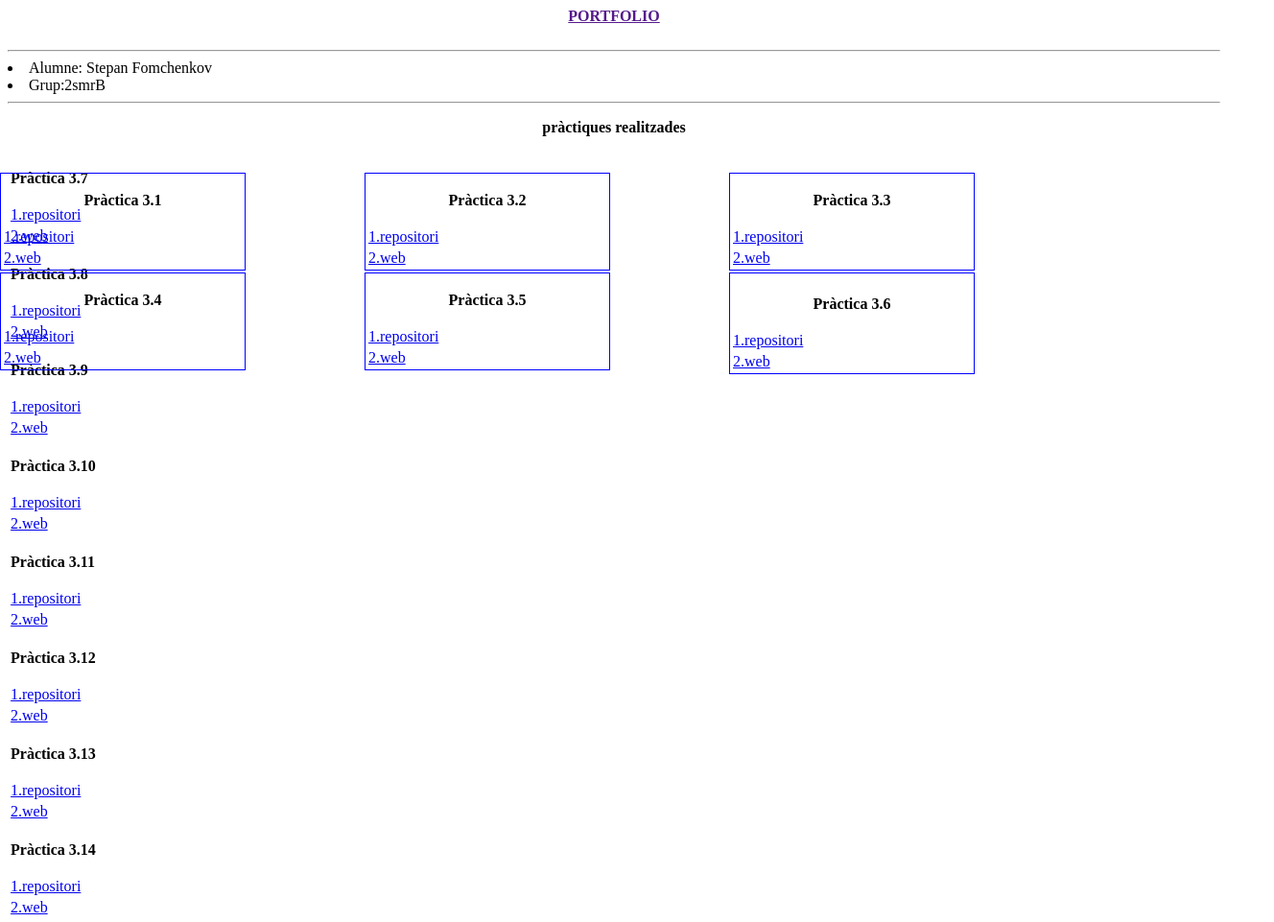
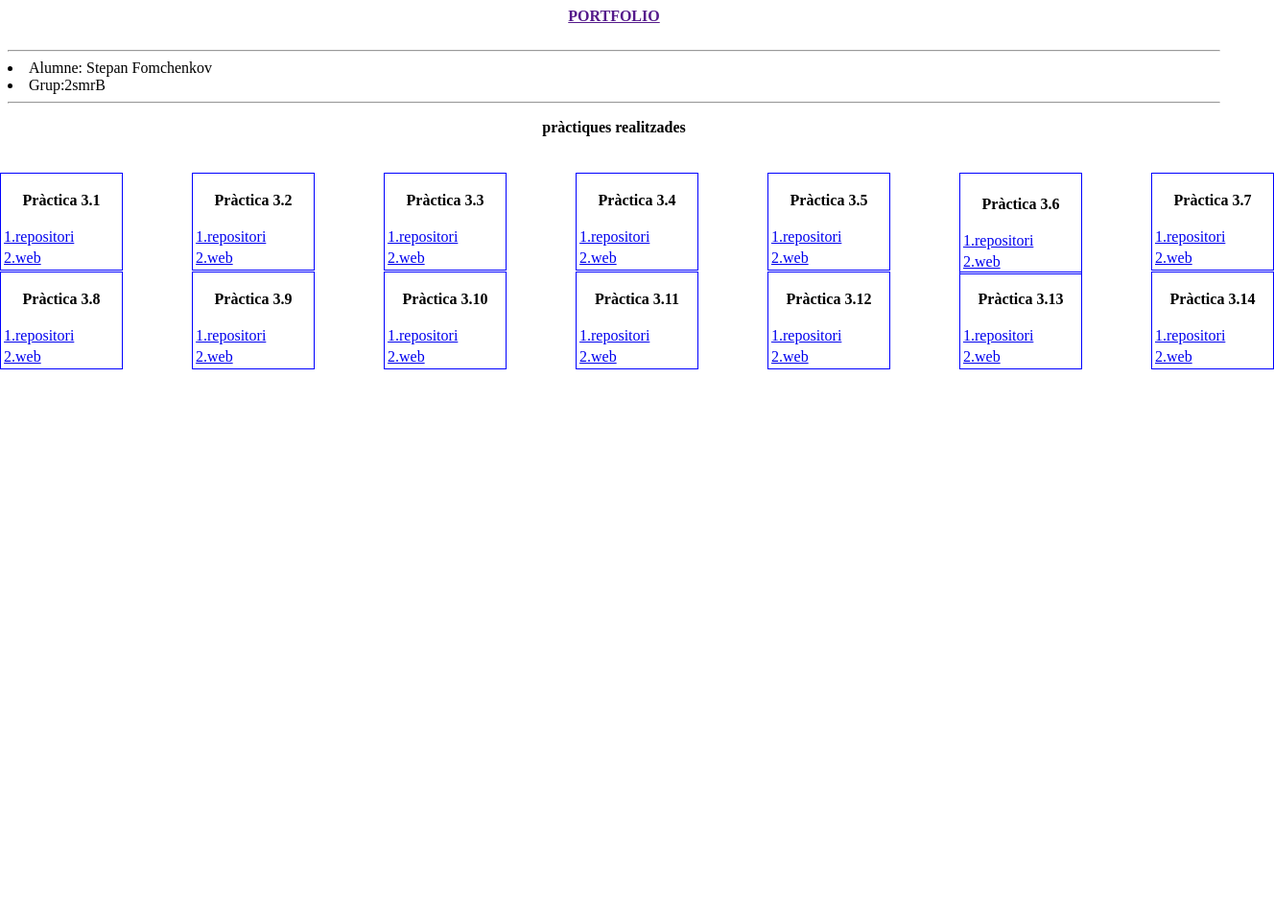
Before and after one commit to sfom1/Portfolio, a plain HTML site: page index.html in a window 1280 px wide. Shown: the whole page at 96% size, 1328 px wide, since content can reach past the window. After the commit the page ends 800 px from the top, so only its background shows below. Drawn offline with Linux system fonts and the light colour scheme.

Commit message:
Update style.css

```diff
--- a/style.css
+++ b/style.css
@@ -1,7 +1,7 @@
 
 table.table1 {
     border: 1px solid;
-    width: 20%;
+    width: 10%;
     border: blue 1px solid;
     position: absolute;
     top: 180px;
@@ -9,50 +9,129 @@ table.table1 {
   }
   table.table2 {
     border: 1px solid;
-    width: 20%;
+    width: 10%;
     border: blue 1px solid;
     position: absolute;
     top: 180px;
-    left: 380px;
+    left: 200px;
 
   }
   table.table3 {
     border: 1px solid;
-    width: 20%;
+    width: 10%;
     border: blue 1px solid;
     position: absolute;
     top: 180px;
-    left: 760px;
+    left: 400px;
 
 
   }
   table.table4 {
     border: 1px solid;
-    width: 20%;
+    width: 10%;
     border: blue 1px solid;
     position: absolute;
-    top: 284px;
-    left: 0px;
+    top: 180px;
+    left: 600px;
 
 
   }
   table.table5 {
     border: 1px solid;
-    width: 20%;
+    width: 10%;
     border: blue 1px solid;
     position: absolute;
-    top: 284px;
-    left: 380px;
+    top: 180px;
+    left: 800px;
 
 
   }
   table.table6 {
     border: 1px solid;
-    width: 20%;
+    width: 10%;
     border: blue 1px solid;
     position: absolute;
-    top: 284px;
-    left: 760px;
+    top: 180px;
+    left: 1000px;
 
 
   }
+  table.table7 {
+    border: 1px solid;
+    width: 10%;
+    border: blue 1px solid;
+    position: absolute;
+    top: 180px;
+    left: 1200px;
+
+
+  }
+
+
+
+
+  table.table8 {
+    border: 1px solid;
+    width: 10%;
+    border: blue 1px solid;
+    position: absolute;
+    top: 283px;
+    left: 0px;
+  }
+
+
+  table.table9 {
+    border: 1px solid;
+    width: 10%;
+    border: blue 1px solid;
+    position: absolute;
+    top: 283px;
+    left: 200px;
+
+  }
+  table.table10 {
+    border: 1px solid;
+    width: 10%;
+    border: blue 1px solid;
+    position: absolute;
+    top: 283px;
+    left: 400px;
+
+
+  }
+  table.table11 {
+    border: 1px solid;
+    width: 10%;
+    border: blue 1px solid;
+    position: absolute;
+    top: 283px;
+    left: 600px;
+
+
+  }
+  table.table12 {
+    border: 1px solid;
+    width: 10%;
+    border: blue 1px solid;
+    position: absolute;
+    top: 283px;
+    left: 800px;
+
+
+  }
+  table.table13 {
+    border: 1px solid;
+    width: 10%;
+    border: blue 1px solid;
+    position: absolute;
+    top: 283px;
+    left: 1000px;
+  }
+  table.table14 {
+    border: 1px solid;
+    width: 10%;
+    border: blue 1px solid;
+    position: absolute;
+    top: 283px;
+    left: 1200px;
+  }
```
